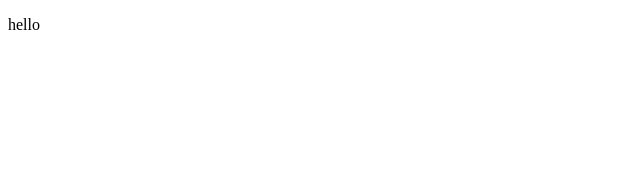
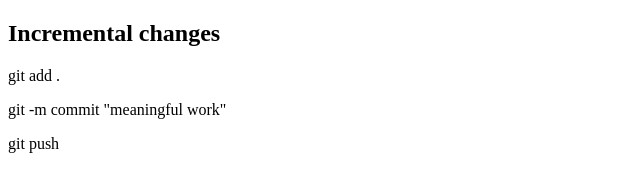
Before and after one commit to Masiat12/my-first-github, a plain HTML site: page index.html in a window 1280 px wide. Shown: the whole page, without its empty margins (0-640 px from the left). Drawn offline with Linux system fonts and the light colour scheme.

Commit message:
incremental changes

```diff
--- a/index.html
+++ b/index.html
@@ -6,7 +6,10 @@
     <title>Document</title>
 </head>
 <body>
-    <p>hello</p>
+    <h2>Incremental changes</h2>
+    <p>git add .</p>
+    <p>git -m commit "meaningful work"</p>
+    <p>git push</p>
 
 </body>
 </html>
```
